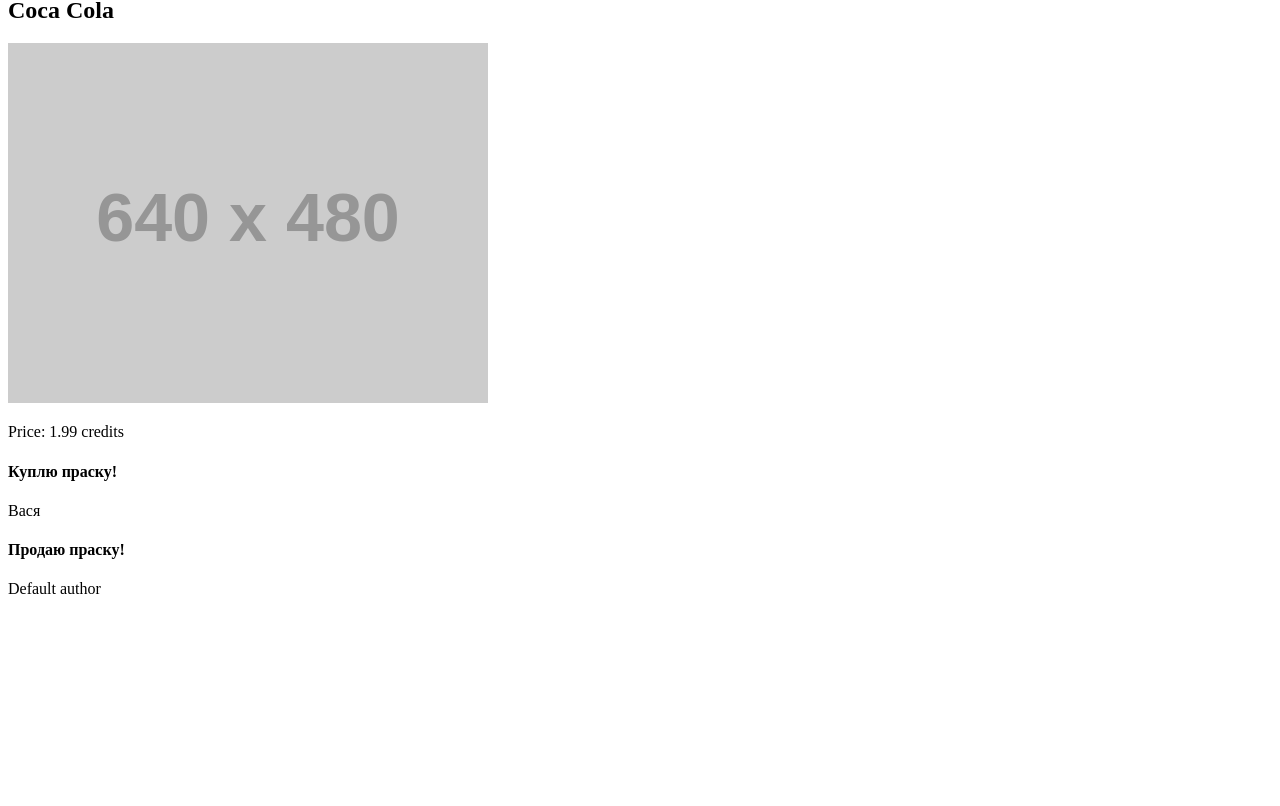
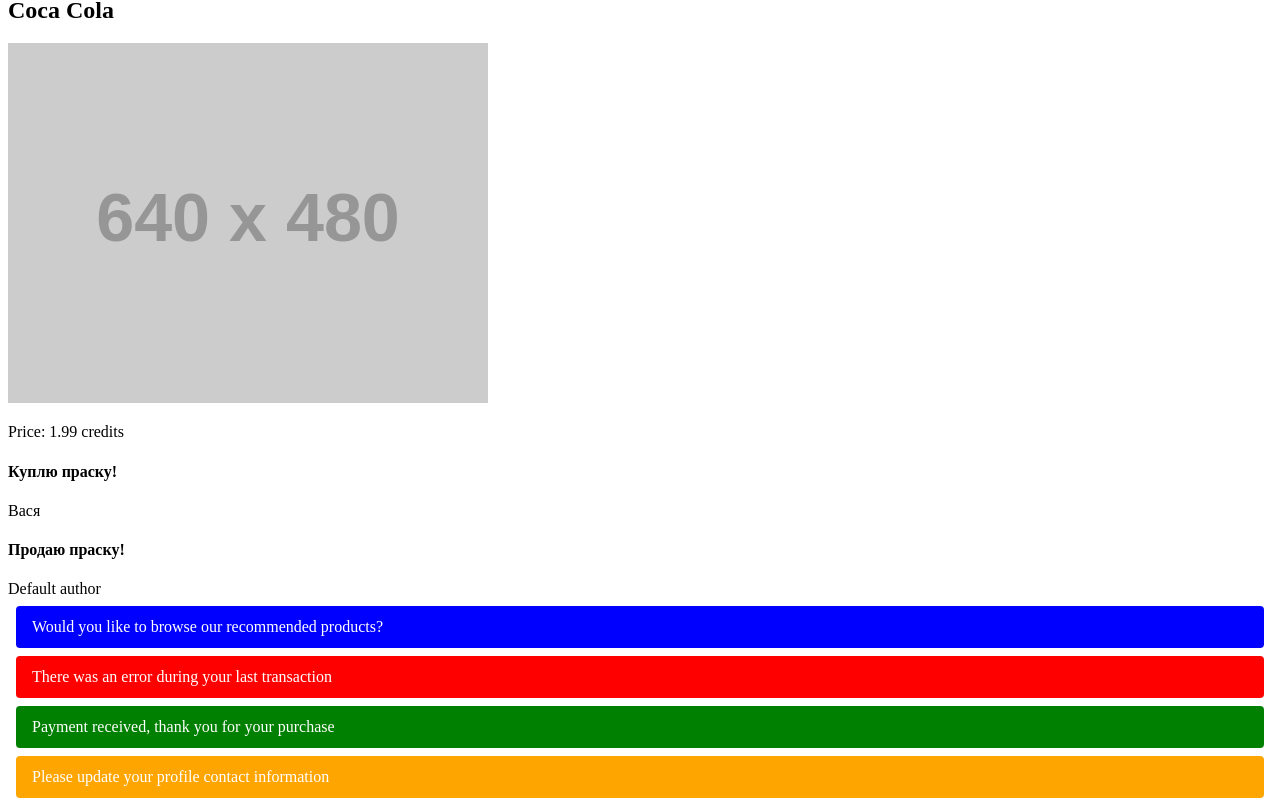
Before and after one commit to Viacheslav-Danylko/first-project-react, a React (Vite) app: page / in a window 1280 px wide. Shown: the part 1013-1819 px from the top of the page. Before the commit the page ends 1619 px from the top, so only its background shows below. Built offline with nearby package versions, Linux system fonts and the light colour scheme.

Commit message:
add code

```diff
--- /dev/null
+++ b/src/components/Alert/Alert.css
@@ -0,0 +1,31 @@
+.alert {
+  margin: 8px;
+  padding: 12px 16px;
+  border-radius: 4px;
+  color: white;
+}
+
+.alert.info {
+  background-color: blue;
+}
+
+.alert.success {
+  background-color: green;
+}
+
+.alert.error {
+  background-color: red;
+}
+
+.alert.warning {
+  background-color: orange;
+}
+
+.alert.is-outlined {
+  outline: 1px solid black;
+}
+
+.alert.is-elevated {
+  box-shadow: rgb(0 0 0 / 20%) 0px 3px 3px -2px, rgb(0 0 0 / 14%) 0px 3px 4px 0px,
+    rgb(0 0 0 / 12%) 0px 1px 8px 0px;
+}
--- /dev/null
+++ b/src/components/Alert/Alert.jsx
@@ -0,0 +1,15 @@
+import "./Alert.css";
+
+export const Alert = ({ variant, outlined, elevated, children }) => {
+  const classNames = ['alert', variant];
+
+  if (outlined) {
+    classNames.push('is-outlined');
+  }
+
+  if (elevated) {
+    classNames.push('is-elevated');
+  }
+
+  return <p className={classNames.join(' ')}>{children}</p>;
+};
--- a/src/components/App.jsx
+++ b/src/components/App.jsx
@@ -1,8 +1,10 @@
 import Product from "./Products/Product";
 import Message from "./Message/Message";
+import { Alert } from "./Alert/Alert";
 
 export default function App() {
   return (
+
     <div>
       <h1>Best selling</h1>
 
@@ -24,6 +26,19 @@
       <Message text="Куплю праску!" author="Вася" />
 
       <Message text="Продаю праску!" />
+
+      <Alert variant="info">
+        Would you like to browse our recommended products?
+      </Alert>
+      <Alert variant="error">
+        There was an error during your last transaction
+      </Alert>
+      <Alert variant="success">
+        Payment received, thank you for your purchase
+      </Alert>
+      <Alert variant="warning">
+        Please update your profile contact information
+      </Alert>
     </div>
   );
 }
```
